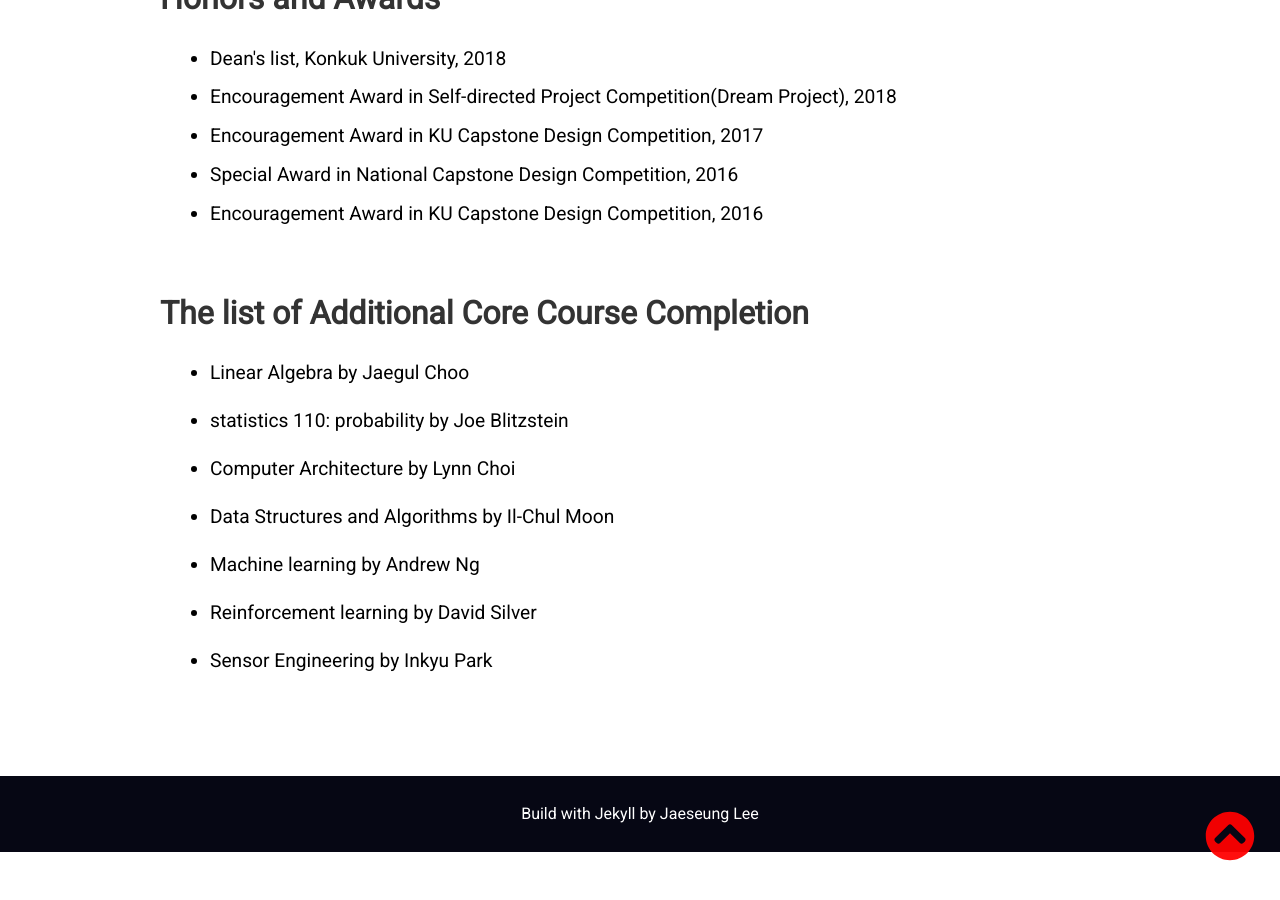
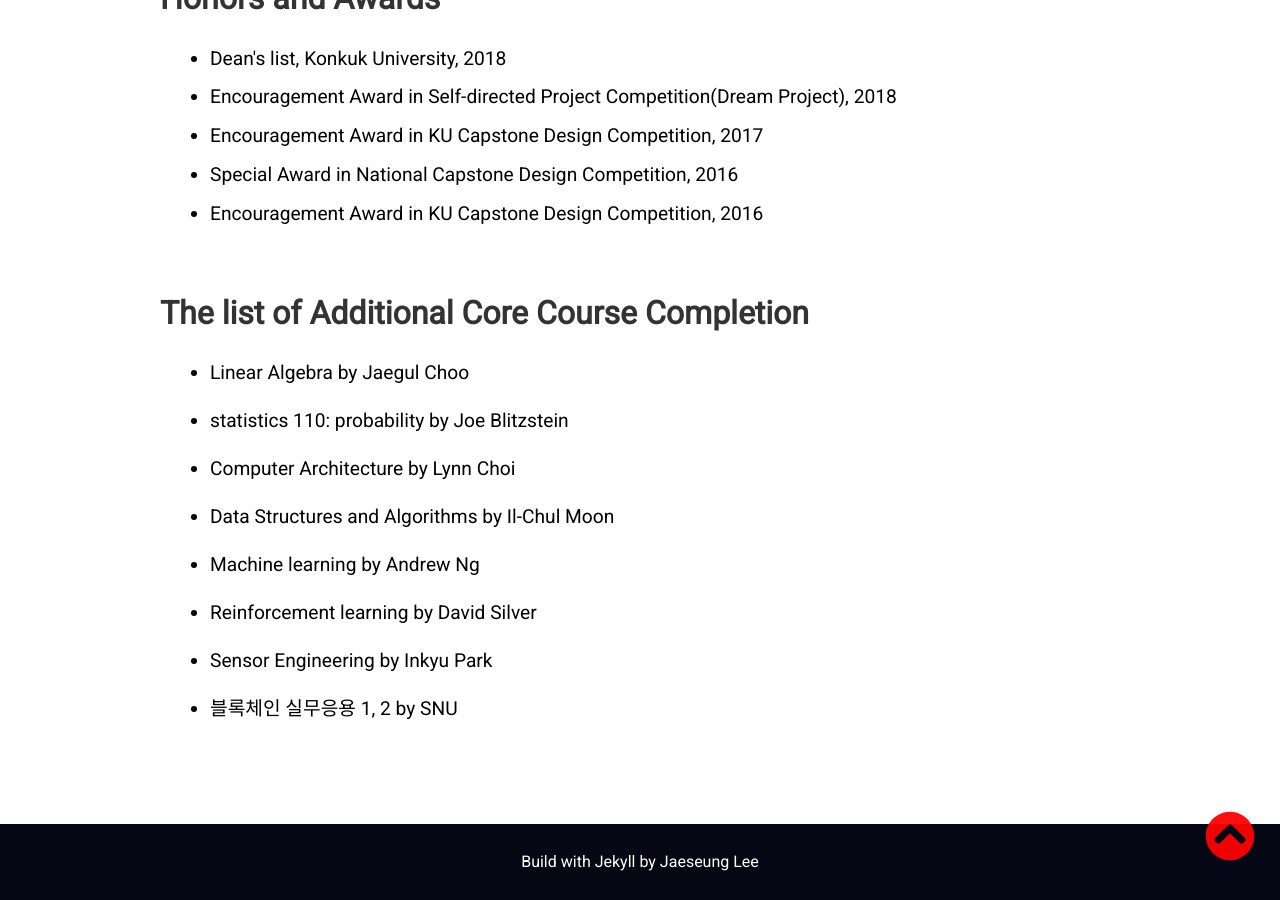
Before and after one commit to tkxkd0159/tkxkd0159.github.io, a Jekyll site: the page built from index.html, in a window 1280 px wide and 900 px high, scrolled down 3509 px. Built offline with Jekyll 4.4.1, drawn with Linux system fonts in a browser that asks for light colours; nearby versions of some CDN libraries.

Commit message:
Update maincon.html

```diff
--- a/_includes/maincon.html
+++ b/_includes/maincon.html
@@ -120,4 +120,8 @@
   <li>
     <p>Sensor Engineering by Inkyu Park</p>
   </li>
+   <li>
+    <p>블록체인 실무응용 1, 2 by SNU</p>
+  </li>
+
 </ul>
```
